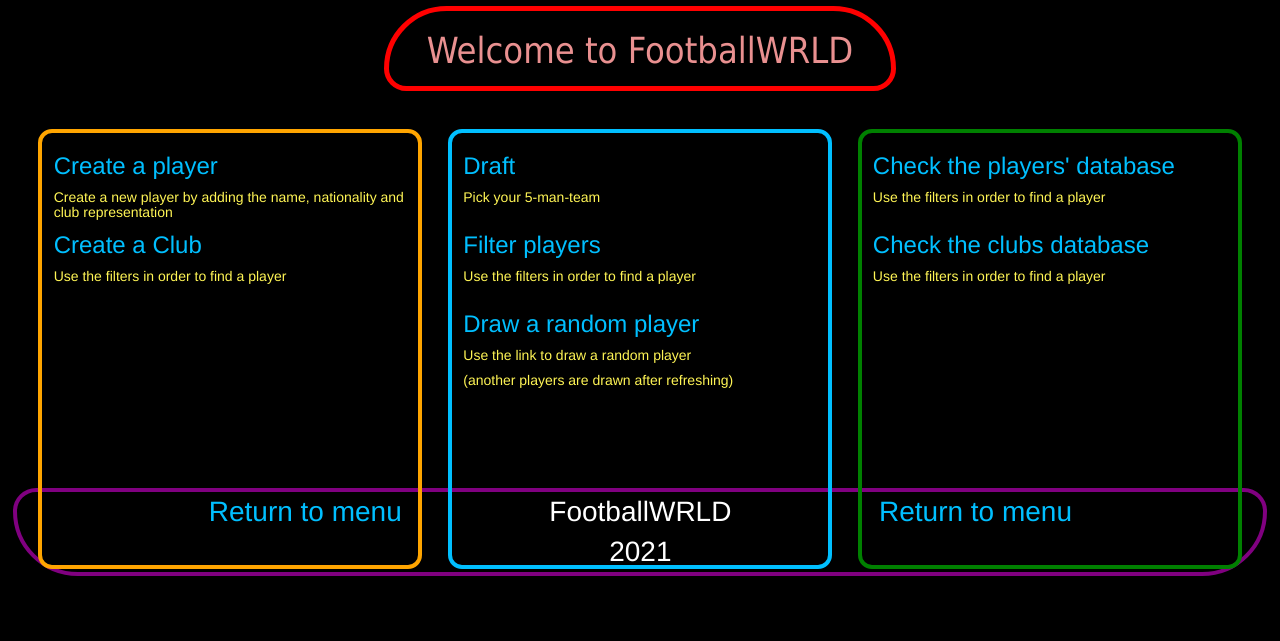
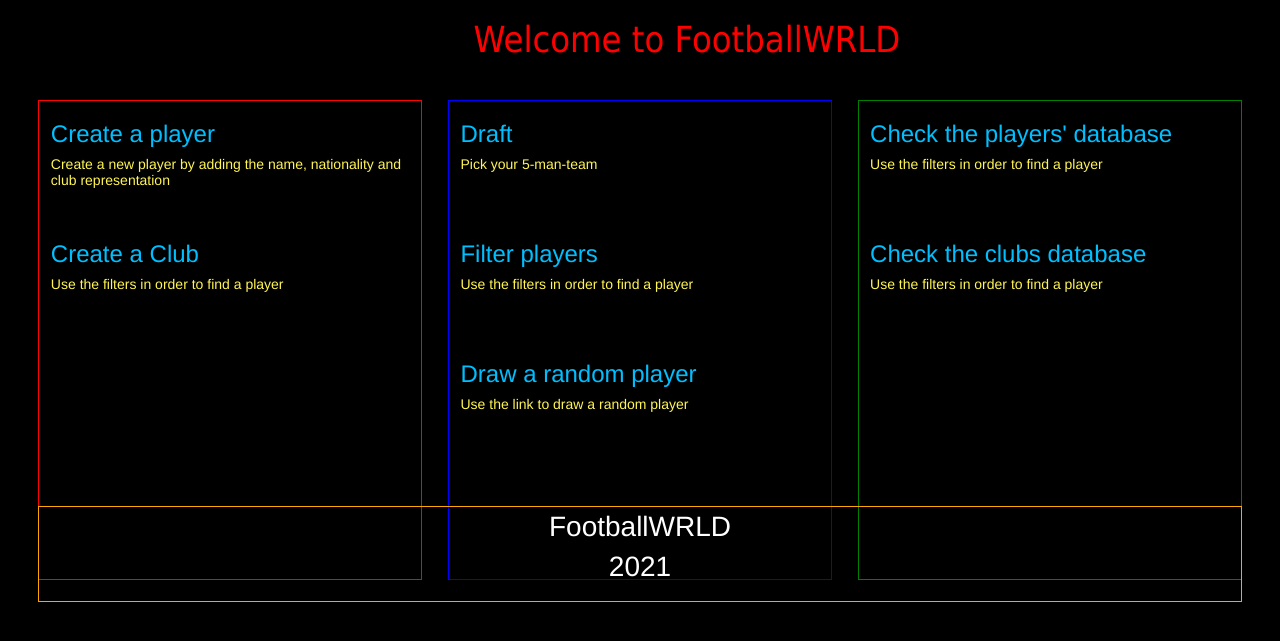
Before and after one commit to mmyszak999/FootballWRLD, a Django app: page /FootballWRLD/ in a window 1280 px wide. Shown: the top 641 px of the page. Run offline with Django 3.2, Linux system fonts and the light colour scheme; some libraries are stand-ins or nearby versions.

Commit message:
Revert "Style: Add upper banners with titles for the sites in the menu (index.html)"
This reverts commit e4cd67dc

```diff
--- a/FW/static/FW/style.css
+++ b/FW/static/FW/style.css
@@ -2,30 +2,27 @@ body{
     background-color: black;
     color: lime;
     font-family: helvetica;
-    min-width: 500px;
 }
 
 h1{
    color: red;
+   position: absolute;
    text-align: center;
    margin-left: 37%;
    font-family: Tahoma;
-   border-radius: 14px 14px 14px 14px;
 }
 
 .Create{
     position: absolute;
-    margin-left: 3%;
+    margin-left:3%;
 }
 
 #create{
-    height: 55%;
+    height: 60%;
     width: 30%;
     position: absolute;
     margin-left: 3%;
-    border: 4px solid orange;
-    border-radius: 14px 14px 14px 14px;
-    margin-top: 2%;
+    border: 1px solid red;
 }
 
 .Features{
@@ -36,11 +33,9 @@ h1{
 #features{
     position: absolute;
     margin-left: 35%;
-    width: 30%;
-    height: 55%;
-    border: 4px solid DeepSkyBlue;
-    border-radius: 14px 14px 14px 14px;
-    margin-top: 2%;
+    width:30%;
+    height: 60%;
+    border: 1px solid blue;
 }
 
 .Databases{
@@ -49,13 +44,12 @@ h1{
  }
 
 #databases{
-    height: 55%;
+    height: 60%;
     width: 30%;
     position: absolute;
     margin-left:67%;
-    border: 4px solid green;
-    border-radius: 14px 14px 14px 14px;
-    margin-top: 2%;
+    border: 1px solid green;
+
 }
 
 h5{
@@ -87,9 +81,21 @@ h2{
 p{
     color: orange;
     font-family: "Comic Sans MS", "Comic Sans", cursive;
-    width: 40%;
+    width: 54%;
 }
 
+#Footer{
+    position: absolute;
+    color: white;
+    width: 94%;
+    height: 12%;
+    margin-top:13%;
+    margin-left:3%;
+    border: 1px solid orange;
+    font-family: helvetica;
+    font-size: 28px;
+    text-align: center;
+}
 
 .submit-button{
      background: #0066A2;
@@ -99,84 +105,33 @@ p{
      height: 50px;
      width: 100px;
      font: bold 15px arial, sans-serif;
-     text-shadow: none;
-     margin-bottom: 1%;
+     text-shadow:none;
 }
 
 table{
-    border: 3px solid orange;
+    border: 1px solid red;
     width: 90%;
-    margin-left: 5%;
-    margin-bottom: 1%;
+    margin-left: 3%;
 }
 
 th{
-    border: 2px solid orange;
+    border: 1px solid red;
 }
 
 .FilterPlayer{
     width: 77%;
     position: relative;
-    height: 99%;
+    height: 50%;
     text-align: center;
-    border: 5px solid orange;
-    margin-top: 1%;
-    margin-left:22%;
-    margin-bottom: auto;
+    border: 1px solid green;
+
 }
 
 .FilterForm{
     margin-top: 1%;
-    width: 22%;
-    height: 99%;
-    text-align: left;
+    width: 21%;
+    position: relative;
+    height: 50%;
+    text-align:left;
     float: left;
-    margin-bottom: auto;
-    position: relative;
 }
-
-.UpperBanner{
-    position: relative;
-    margin-left: 30%;
-    margin-top: 0.5%;
-    margin-bottom: 1%;
-    width: 40%;
-    border: 5px solid red;
-    border-radius: 140px 140px 50px 50px;
-}
-
-.UpperBanner h1{
-    color: #E99090;
-    margin-left:0.00000001%;
-    padding-bottom: 5px;
-}
-
-#Footer{
-    color: white;
-    width: 98%;
-    height: 14%;
-    margin-left: 1%;
-    margin-top: auto;
-    margin-bottom: auto;
-    border: 4px solid purple;
-    font-family: helvetica;
-    font-size: 28px;
-    border-radius: 50px 50px 140px 140px;
-    display: inline-block;
-}
-
-#Footer ol{
-    padding-left: 15.4%;
-    position: relative;
-}
-
-#Footer li{
-    float: left;
-    list-style-type: none;
-    margin: 0 14.0% 0 0;
-    position: relative;
-    }
-
-#FilterContainer{
-    margin-bottom: 1%;
-}
--- a/FW/templates/FW/index.html
+++ b/FW/templates/FW/index.html
@@ -7,29 +7,34 @@
     <title>FootballWRLD</title>
 </head>
 <body>
-    <div class="UpperBanner"><h1>Welcome to FootballWRLD</h1></div>
+    <center><h1>Welcome to FootballWRLD</h1></center>
+    <br><br><br><br><br>
     <section id="create">
     <div class="Create">
         <h3><a href="{% url 'FW:create_player' %}">Create a player</a></h3>
         <h5>Create a new player by adding the name, nationality and club representation</h5>
     </div>
-        <div class="Create" style="margin-top: 21%">
+        <br><br><br><br><br><br>
+        <div class="Create">
         <h3><a href="{% url 'FW:create_club' %}">Create a Club</a></h3>
         <h5>Use the filters in order to find a player</h5>
-        </div>
+        <br><br><br><br><br><br>
+    <br><br><br><br><br><br>
     </section>
     <section id="features">
     <div class="Features">
         <h3><a href="{% url 'FW:draft' %}">Draft</a></h3>
         <h5>Pick your 5-man-team</h5>
     </div>
-    <div class="Features" style="margin-top: 21%">
+    <br><br><br><br><br><br>
+    <div class="Features">
         <h3><a href="{% url 'FW:filter_player' %}">Filter players</a></h3>
         <h5>Use the filters in order to find a player</h5>
     </div>
-        <div class="Features" style="margin-top: 42%">
+        <br><br><br><br><br><br>
+        <div class="Features">
         <h3><a href="{% url 'FW:random_player' %}">Draw a random player</a></h3>
-        <h5>Use the link to draw a random player </h5><h5>(another players are drawn after refreshing)</h5>
+        <h5>Use the link to draw a random player</h5>
     </div>
     </section>
     <section id="databases">
@@ -37,17 +42,19 @@
         <h3><a href="{% url 'FW:players_database' %}">Check the players' database</a></h3>
         <h5>Use the filters in order to find a player</h5>
     </div>
-    <div class="Databases" style="margin-top: 21%">
+    <br><br><br><br><br><br>
+    <div class="Databases">
         <h3><a href="{% url 'FW:clubs_database' %}">Check the clubs database</a></h3>
         <h5>Use the filters in order to find a player</h5>
     </div>
+    <br><br><br><br><br><br>
         </section>
-<footer id="Footer" style="margin-top: 30%">
-<ol>
-    <li><a href="{% url 'FW:index' %}">Return to menu</a></li>
-    <li>FootballWRLD <br><center>2021</center></li>
-    <li><a href="{% url 'FW:index' %}">Return to menu</a></li>
-</ol>
+    <br><br><br><br><br><br>
+<br><br><br><br><br><br>
+<footer id="Footer">
+    FootballWRLD
+    <br>
+    2021
 </footer>
 </body>
 </html>
```
Also changed, not shown: FW/templates/FW/ClubsDatabase.html (+2 -9 lines), FW/templates/FW/CreateClub.html (+2 -9 lines), FW/templates/FW/CreatePlayer.html (+3 -9 lines), FW/templates/FW/Draft.html (+1 -8 lines), FW/templates/FW/FilterPlayer.html (+1 -11 lines), FW/templates/FW/PlayersDatabase.html (+2 -9 lines).
